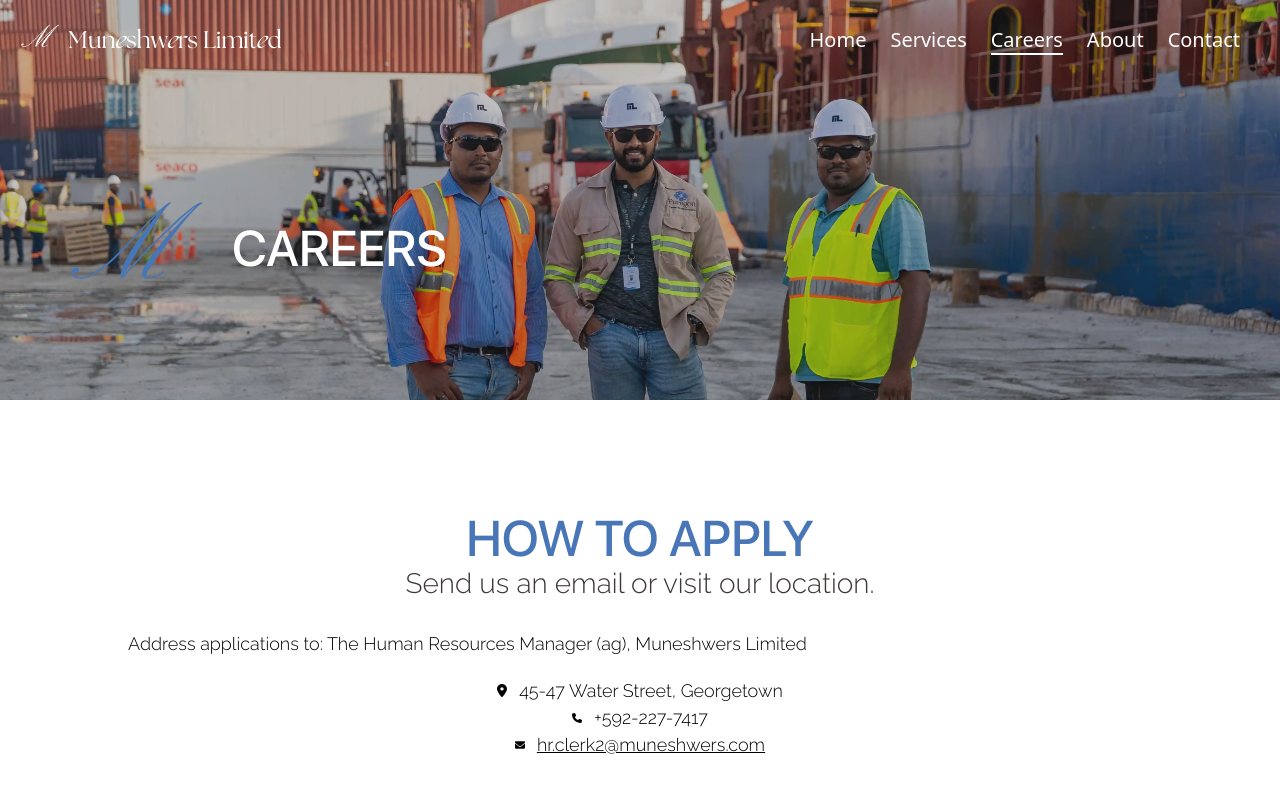
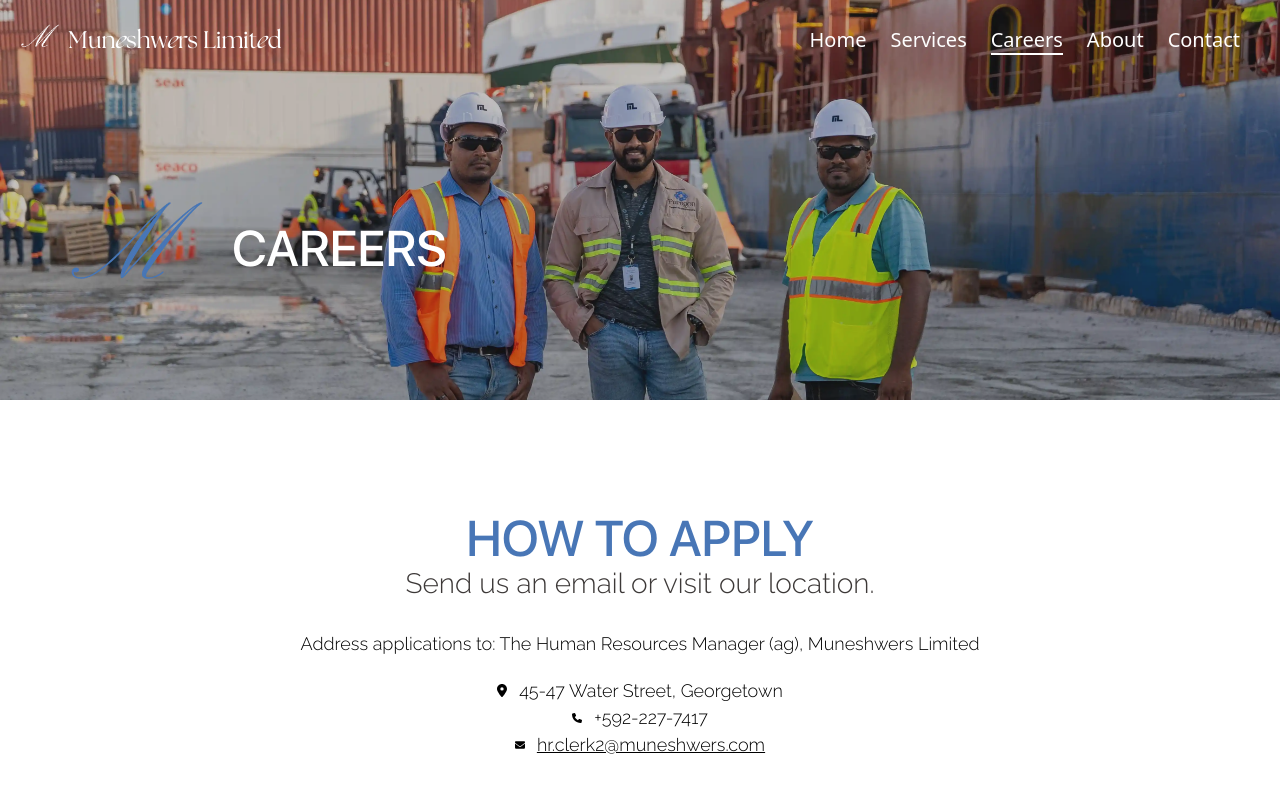
Before and after one commit to muneshwers/company-website, a SvelteKit app: page /careers/apply in a window 1280 px wide. Shown: the top 800 px of the page. Built offline with nearby package versions, Linux system fonts and the light colour scheme; a web font is replaced by a local one.

Commit message:
Centered text for how to apply

```diff
--- a/src/routes/careers/apply/+page.svelte
+++ b/src/routes/careers/apply/+page.svelte
@@ -71,7 +71,7 @@
             </div>
     </div>
     <div class="benefits text-justify text-[18px] max-[600px]:text-[18px] raleway-light flex flex-col items-center mb-48">
-        <p class="w-[80%]">
+        <p class="w-[80%] text-center">
             Address applications to: The Human Resources Manager (ag), Muneshwers Limited
         </p>
         <div class="application-location flex flex-row items-center gap-3 mt-5">
```
